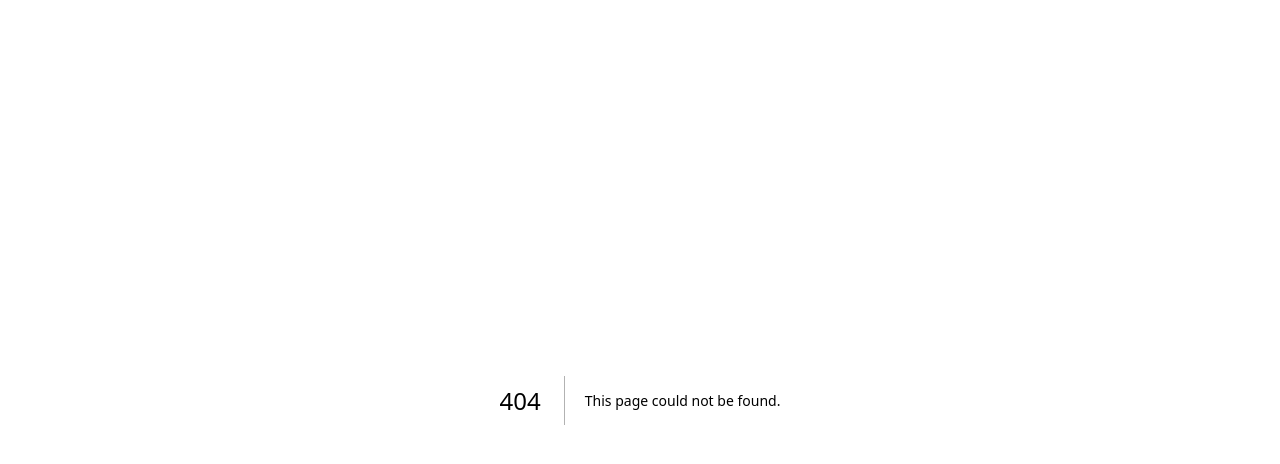
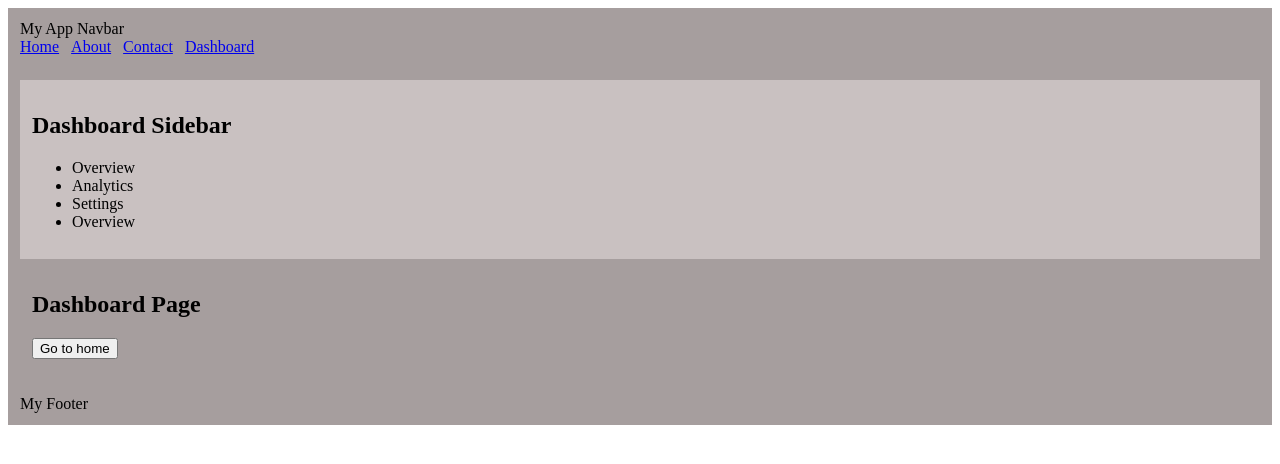
Before and after one commit to Rishab-RajHR/NextJS-Decodes, a Next.js app: page /dashboard in a window 1280 px wide. Before the commit this address had no page. Shown: the top 464 px of the page. Built offline with nearby package versions, Linux system fonts and the light colour scheme.

Commit message:
Navigation Link Vs Router

```diff
--- /dev/null
+++ b/app/dashboard/layout.tsx
@@ -0,0 +1,21 @@
+import type{ ReactNode } from "react";
+
+
+export default function RootLayout({ children }: { children: ReactNode}) {
+    return (
+       <section style={{padding:12, background:"#a69e9e"}}>
+           <aside style={{padding:12, background:"#c9c1c1"}}>
+               <h2>Dashboard Sidebar</h2>
+               <ul>
+                   <li>Overview</li>
+                   <li>Analytics</li>
+                   <li>Settings</li>
+                   <li>Overview</li>
+               </ul>
+           </aside>
+           <div style={{padding:12}}>
+               {children}
+           </div>
+       </section>
+    )
+}
--- /dev/null
+++ b/app/dashboard/page.jsx
@@ -0,0 +1,19 @@
+"use client";
+
+import {useRouter} from "next/navigation";
+
+export default function DashboardPage(){
+
+    const router = useRouter();
+
+    function handleClick(){
+          router.push("/");
+    }
+
+    return (
+        <div>
+            <h1>Dashboard Page</h1>
+            <button onClick={handleClick}>Go to home</button>
+        </div>
+    )
+}
--- a/app/layout.tsx
+++ b/app/layout.tsx
@@ -1,29 +1,28 @@
-import type { Metadata } from "next";
-import { Geist, Geist_Mono } from "next/font/google";
-// import "./globals.css";
+import Link from "next/link";
+import type { ReactNode } from "react";
 
-const geistSans = Geist({
-  variable: "--font-geist-sans",
-  subsets: ["latin"],
-});
 
-const geistMono = Geist_Mono({
-  variable: "--font-geist-mono",
-  subsets: ["latin"],
-});
-
-export const metadata: Metadata = {
-  title: "Create Next App",
-  description: "Generated by create next app",
-};
-
-export default function RootLayout({ children }: LayoutProps<"/">) {
-  return (
-    <html
-      lang="en"
-      className={`${geistSans.variable} ${geistMono.variable} h-full antialiased`}
-    >
-      <body className="min-h-full flex flex-col">{children}</body>
-    </html>
-  );
+export default function RootLayout({ children }: { children: ReactNode }) {
+   return (
+      <html lang="en">
+         <head>
+          <title>Next JS</title>
+          </head>
+          <body>
+              <header style={{padding:12, background: "#a69e9e"}}>
+                My App Navbar
+                <nav style={{display:"flex", gap:12}}>
+                  <Link href="/">Home</Link>
+                  <Link href="/about">About</Link>
+                  <Link href="/contact">Contact</Link>
+                  <Link href="/dashboard">Dashboard</Link>
+                </nav>
+                </header>
+              {children}
+              <footer style={{padding:12, background: "#a69e9e"}}>
+                My Footer
+                </footer>
+          </body>
+      </html>
+   );
 }
--- a/app/page.tsx
+++ b/app/page.tsx
@@ -2,7 +2,7 @@
 export default function Home(){
     return (
         <div>
-            <h1>Hello NextJS</h1>
+            <h1>Home Page</h1>
         </div>
     )
 }
```
Also changed, not shown: app/about/page.jsx (added, +8 -0 lines), app/contact/page.jsx (added, +8 -0 lines), app/dashboard/analytics/page.jsx (added, +8 -0 lines).
